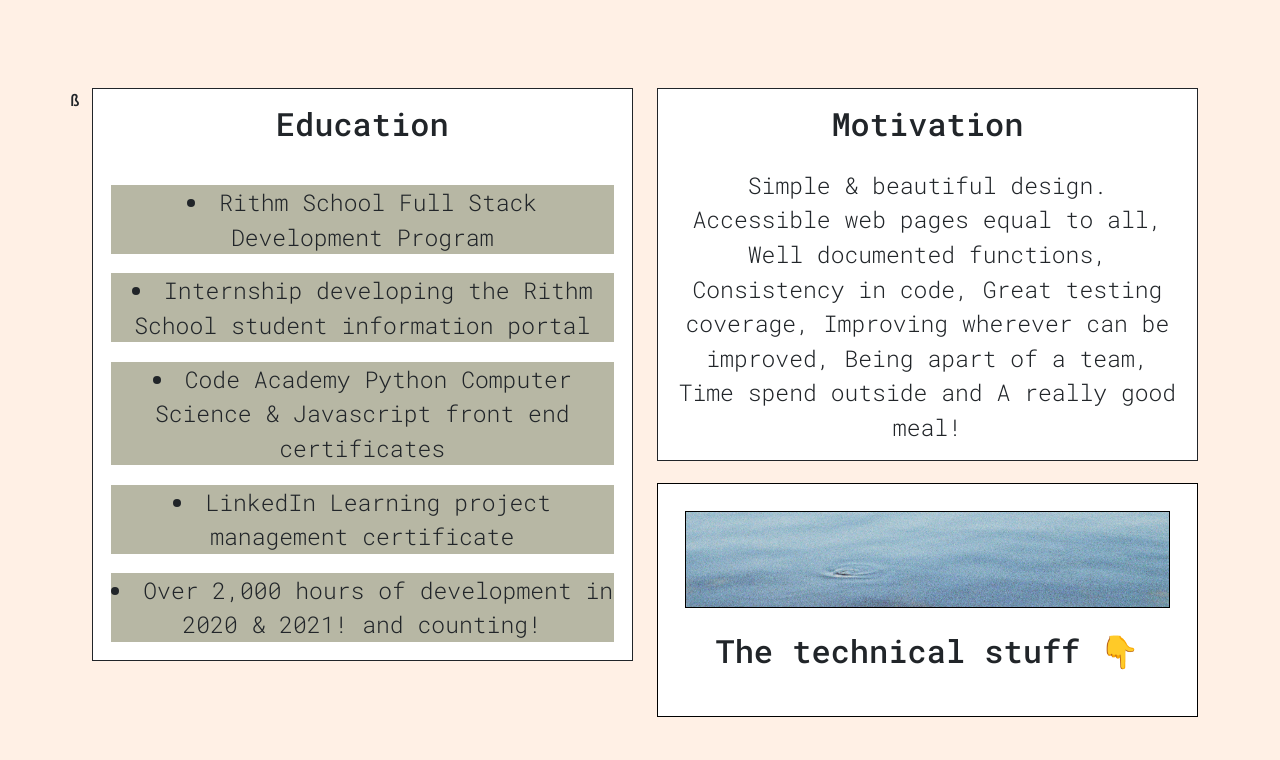
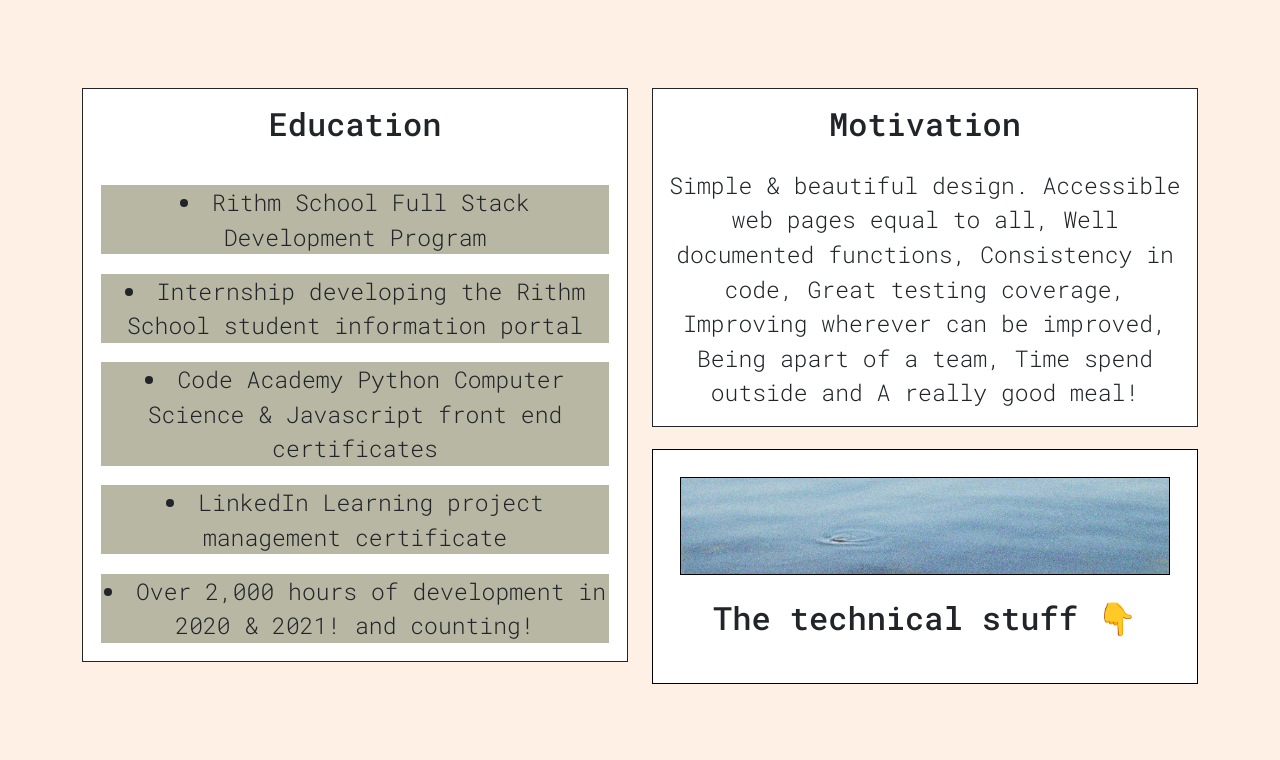
Before and after one commit to P-v-R/personal-website, a React (Create React App) app: page /aboutme in a window 1280 px wide. Shown: the part 460-1220 px from the top of the page. Built offline with nearby package versions, Linux system fonts and the light colour scheme; no server answers; the HTML template or start-up script is replaced by a standard one.

Commit message:
removed strange ß char that was on the about me page
i think i must have accidentally put it up on the page with a stray keystroke and didnt notice till i checked web page out on safari

```diff
--- a/src/AboutMePage.js
+++ b/src/AboutMePage.js
@@ -49,7 +49,7 @@ function AboutMePage() {
         exit="exit"
       >
         <AboutMeCard title={"About Me"} textbody={aboutMeText} />
-        <Row>ß
+        <Row>
           <Col >
             <InfoCard title="Education" textbody={educationText} />
           </Col>
```
